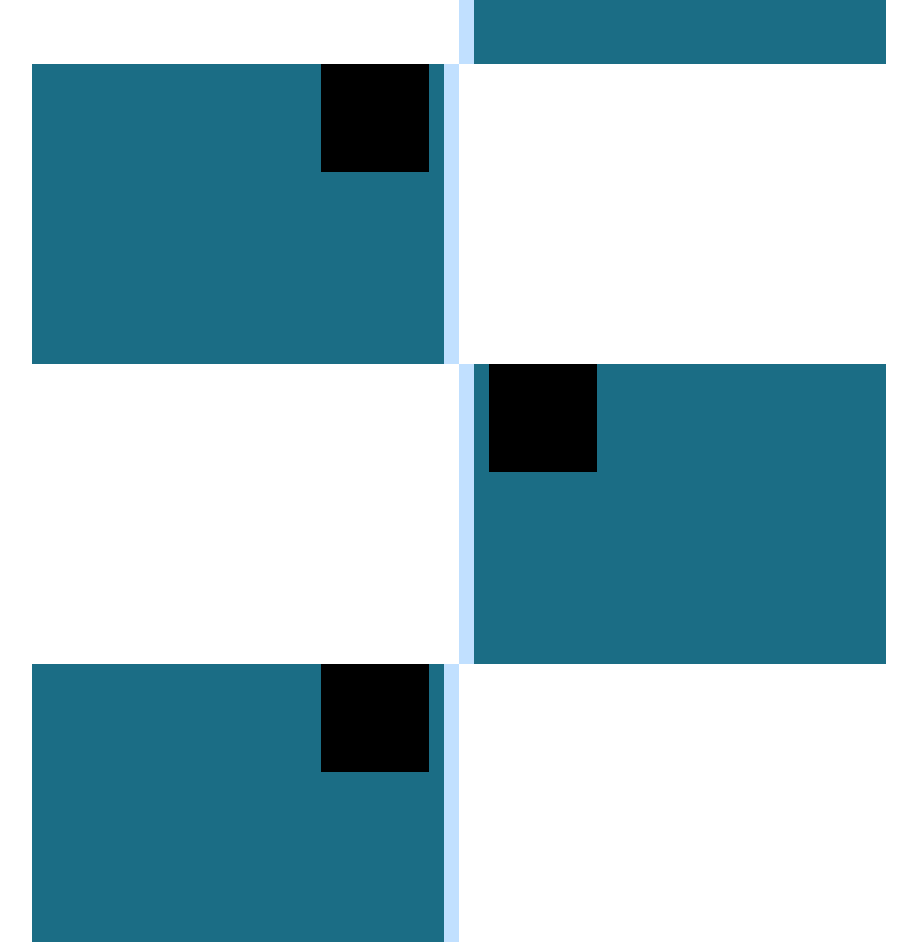
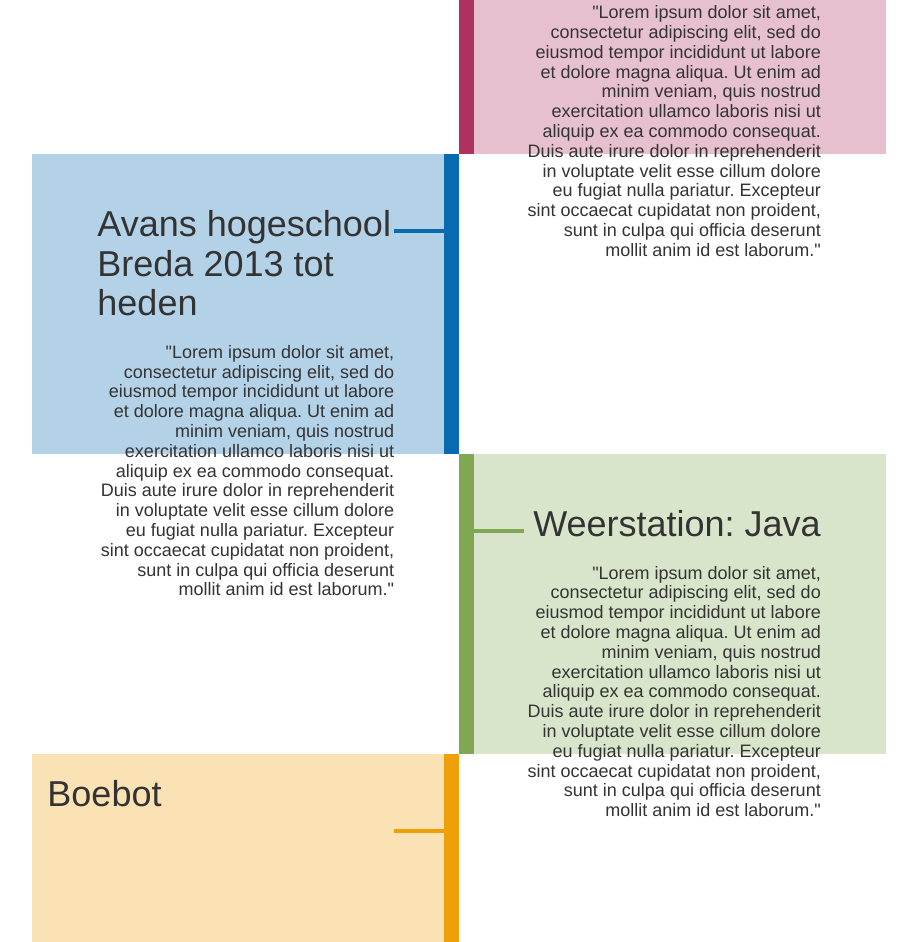
Before and after one commit to jeroenvdbergh/LineTimeJS, a plain HTML site: page index.html in a window 1280 px wide. Shown: the part 606-1548 px from the top of the page, without its empty margins (181-1098 px from the left). Drawn offline with Linux system fonts and the light colour scheme.

Commit message:
Color defaults and options added
this version contains the circle at the start of the timeline, next step
is to remove it because it is freaking ugly.

```diff
--- a/Scripts/linetimeJS.js
+++ b/Scripts/linetimeJS.js
@@ -1,4 +1,6 @@
 $(document).ready(function () {
+
+    var opts = $.extend({}, $.fn.initTimelineObjects.defaults);
 
     $(".timeline-object").each(function (index, value) {
         if (index % 2 == 0){
@@ -8,7 +10,9 @@ $(document).ready(function () {
                 "border-style":"solid",
                 "border-bottom": "none",
                 "border-left": "none",
-                "border-top": "none"});
+                "border-top": "none",
+                "padding-right": "0px",//Remove bootstrap padding so the canvas is directly next to the middle line
+            });
         }else{
             $(this).addClass("col-lg-4 col-lg-offset-6 col-xs-10 col-xs-offset-1 col-md-5 col-md-offset-6 col-sm-6 col-sm-offset-6");
             $(this).css({"border-color": "#C1E0FF",
@@ -16,9 +20,39 @@ $(document).ready(function () {
                 "border-style":"solid",
                 "border-bottom": "none",
                 "border-right": "none",
-                "border-top": "none"});
+                "border-top": "none",
+                "padding-left": "0px",//Remove bootstrap padding so the canvas is directly next to the middle line
+            });
+        }
+
+        switch((index) % 4 ){
+            case 0:
+                $(this).css({"border-color": opts.firstColor});
+                setBackgroundColor(this, opts.firstColor);
+                break;
+
+            case 1:
+                $(this).css({"border-color": opts.secondColor});
+                setBackgroundColor(this, opts.secondColor);
+                break;
+
+            case 2:
+                $(this).css({"border-color": opts.thirdColor});
+                setBackgroundColor(this, opts.thirdColor);
+                break;
+
+            case 3:
+                $(this).css({"border-color": opts.fourthColor});
+                setBackgroundColor(this, opts.fourthColor);
+                break;
         }
     });
+
+    function setBackgroundColor(container, color){
+        var color = hexToRgb(color);
+
+        $(container).css({"background-color": "rgba(" + color.r + "," + color.g + "," + color.b + ", 0.3)"});
+    }
 });
 
 (function ($) {
@@ -35,11 +69,11 @@ $(document).ready(function () {
         (this).append(canvas);
 
         var ctx = canvas[0].getContext("2d");
-        ctx.canvas.width = opts.circleRadius + 2 * opts.strokeWeight;
-        ctx.canvas.height = opts.circleRadius + 2 * opts.strokeWeight;
+        ctx.canvas.width = opts.circleRadius + opts.strokeWeight + 15;
+        ctx.canvas.height = opts.circleRadius + opts.strokeWeight;
 
         ctx.beginPath();
-        ctx.arc(opts.circleRadius / 2 + opts.strokeWeight, opts.circleRadius / 2 + opts.strokeWeight, opts.circleRadius / 2, 0, 2 * Math.PI);
+        ctx.arc(opts.circleRadius / 2 + (opts.strokeWeight/2), opts.circleRadius / 2 + (opts.strokeWeight/2), opts.circleRadius / 2, 0, 2 * Math.PI);
         ctx.lineWidth = opts.strokeWeight;
         ctx.strokeStyle = opts.strokeColor;
         ctx.stroke();
@@ -53,12 +87,13 @@ $(document).ready(function () {
         circleRadius: 100,
         color: "#FFC024",
         strokeWeight: 4,
-        strokeColor: "#9B14E7"
+        strokeColor: "#CC6134"
     };
 
     $.fn.initTimelineObjects = function (options) {
 
         var opts = $.extend({}, $.fn.initTimelineObjects.defaults, options);
+        var colorIndex = 1;
 
         $(".timeline-object").each(function (index, value) {
             $(this).css('height', opts.height);
@@ -67,19 +102,43 @@ $(document).ready(function () {
             canvas.css('margin', 'auto');
             canvas.css('display', 'block');
             canvas.css('background-color', '#000');
+            canvas.css('position', 'absolute');
+            canvas.css('top', '25%');
             if (index % 2 == 0) {
 
-                canvas.css('float', 'right');
+                canvas.css('right', '0');
 
             }else {
-                canvas.css('float', 'left');
+                canvas.css('left', '0');
             }
 
 
             var ctx = canvas[0].getContext("2d");
 
-            ctx.canvas.width = opts.circleRadius + 2 * opts.strokeWeight;
-            ctx.canvas.height = opts.circleRadius + 2 * opts.strokeWeight;
+            ctx.canvas.width = opts.lineLength;
+            ctx.canvas.height = opts.lineWeight;
+
+            switch((index) % 4 ){
+                case 0:
+                    ctx.fillStyle = opts.firstColor;
+                    break;
+
+                case 1:
+                    ctx.fillStyle = opts.secondColor;
+                    break;
+
+                case 2:
+                    ctx.fillStyle = opts.thirdColor;
+                    break;
+
+                case 3:
+                    ctx.fillStyle = opts.fourthColor;
+                    break;
+            }
+            ctx.fillRect(0,0,120,10);
+
+
+
 
             $(this).append(canvas);
         });
@@ -89,9 +148,21 @@ $(document).ready(function () {
 
     $.fn.initTimelineObjects.defaults = {
         height: 300,
-        circleRadius: 100,
-        strokeWeight: 4,
-        strokeColor: "#9B14E7"
+        lineWeight: 4,
+        lineLength: 50,
+        firstColor: "#EF9F07",
+        secondColor: "#B03060",
+        thirdColor: "#096AB1",
+        fourthColor: "#80A852"
     };
 
 }(jQuery));
+
+function hexToRgb(hex) {
+    var result = /^#?([a-f\d]{2})([a-f\d]{2})([a-f\d]{2})$/i.exec(hex);
+    return result ? {
+        r: parseInt(result[1], 16),
+        g: parseInt(result[2], 16),
+        b: parseInt(result[3], 16)
+    } : null;
+}
--- a/Stylesheets/style.css
+++ b/Stylesheets/style.css
@@ -1,8 +1,16 @@
 html, body {
-    margin: 0;
+    margin-top: 100px;
     padding: 0;
 }
 
 .timeline-object {
-    background-color: #1b6d85;
+
 }
+.timeline-h1 {
+
+}
+.timeline-content {
+    margin-left: 50px;
+    margin-right: 50px;
+    margin-top: 30px;
+}
--- a/index.html
+++ b/index.html
@@ -12,11 +12,54 @@
 <body>
 
 <div id="timeline-start" class="col-lg-8 col-lg-offset-2"></div>
-<div id="timeline-1" class="timeline-object"></div>
-<div id="timeline-2" class="timeline-object"></div>
-<div id="timeline-3" class="timeline-object"></div>
-<div id="timeline-4" class="timeline-object"></div>
-<div id="timeline-5" class="timeline-object"></div>
+<div id="timeline-1" class="timeline-object">
+    <div class="timeline-content">
+        <h1 style="float: left">Geboren op 13 januari 1996</h1>
+        <h4 style="float: left">"Lorem ipsum dolor sit amet, consectetur adipiscing elit, sed do eiusmod tempor
+            incididunt ut labore et dolore magna aliqua. Ut enim ad minim veniam, quis nostrud exercitation ullamco
+            laboris nisi ut aliquip ex ea commodo consequat. Duis aute irure dolor in reprehenderit in voluptate velit
+            esse cillum dolore eu fugiat nulla pariatur. Excepteur sint occaecat cupidatat non proident, sunt in culpa
+            qui officia deserunt mollit anim id est laborum."</h4>
+    </div>
+</div>
+<div id="timeline-2" class="timeline-object">
+    <div class="timeline-content">
+        <h1 style="float: right">Norbertus college 2008 tot 2013</h1>
+        <h4 style="float: right; text-align: right;">"Lorem ipsum dolor sit amet, consectetur adipiscing elit, sed do
+            eiusmod tempor
+            incididunt ut labore et dolore magna aliqua. Ut enim ad minim veniam, quis nostrud exercitation ullamco
+            laboris nisi ut aliquip ex ea commodo consequat. Duis aute irure dolor in reprehenderit in voluptate velit
+            esse cillum dolore eu fugiat nulla pariatur. Excepteur sint occaecat cupidatat non proident, sunt in culpa
+            qui officia deserunt mollit anim id est laborum."</h4>
+    </div>
+</div>
+<div id="timeline-3" class="timeline-object">
+    <div class="timeline-content">
+        <h1 style="float: left">Avans hogeschool Breda 2013 tot heden</h1>
+        <h4 style="float: left; text-align: right;">"Lorem ipsum dolor sit amet, consectetur adipiscing elit, sed do
+            eiusmod tempor
+            incididunt ut labore et dolore magna aliqua. Ut enim ad minim veniam, quis nostrud exercitation ullamco
+            laboris nisi ut aliquip ex ea commodo consequat. Duis aute irure dolor in reprehenderit in voluptate velit
+            esse cillum dolore eu fugiat nulla pariatur. Excepteur sint occaecat cupidatat non proident, sunt in culpa
+            qui officia deserunt mollit anim id est laborum."</h4>
+    </div>
+
+</div>
+<div id="timeline-4" class="timeline-object">
+    <div class="timeline-content">
+        <h1 style="float: right">Weerstation: Java</h1>
+        <h4 style="float: right; text-align: right;">"Lorem ipsum dolor sit amet, consectetur adipiscing elit, sed do
+            eiusmod tempor
+            incididunt ut labore et dolore magna aliqua. Ut enim ad minim veniam, quis nostrud exercitation ullamco
+            laboris nisi ut aliquip ex ea commodo consequat. Duis aute irure dolor in reprehenderit in voluptate velit
+            esse cillum dolore eu fugiat nulla pariatur. Excepteur sint occaecat cupidatat non proident, sunt in culpa
+            qui officia deserunt mollit anim id est laborum."</h4>
+    </div>
+</div>
+<div id="timeline-5" class="timeline-object">
+    <h1 style="float: left">Boebot</h1>
+
+</div>
 
 
 <div id="script-wrapper">
```
